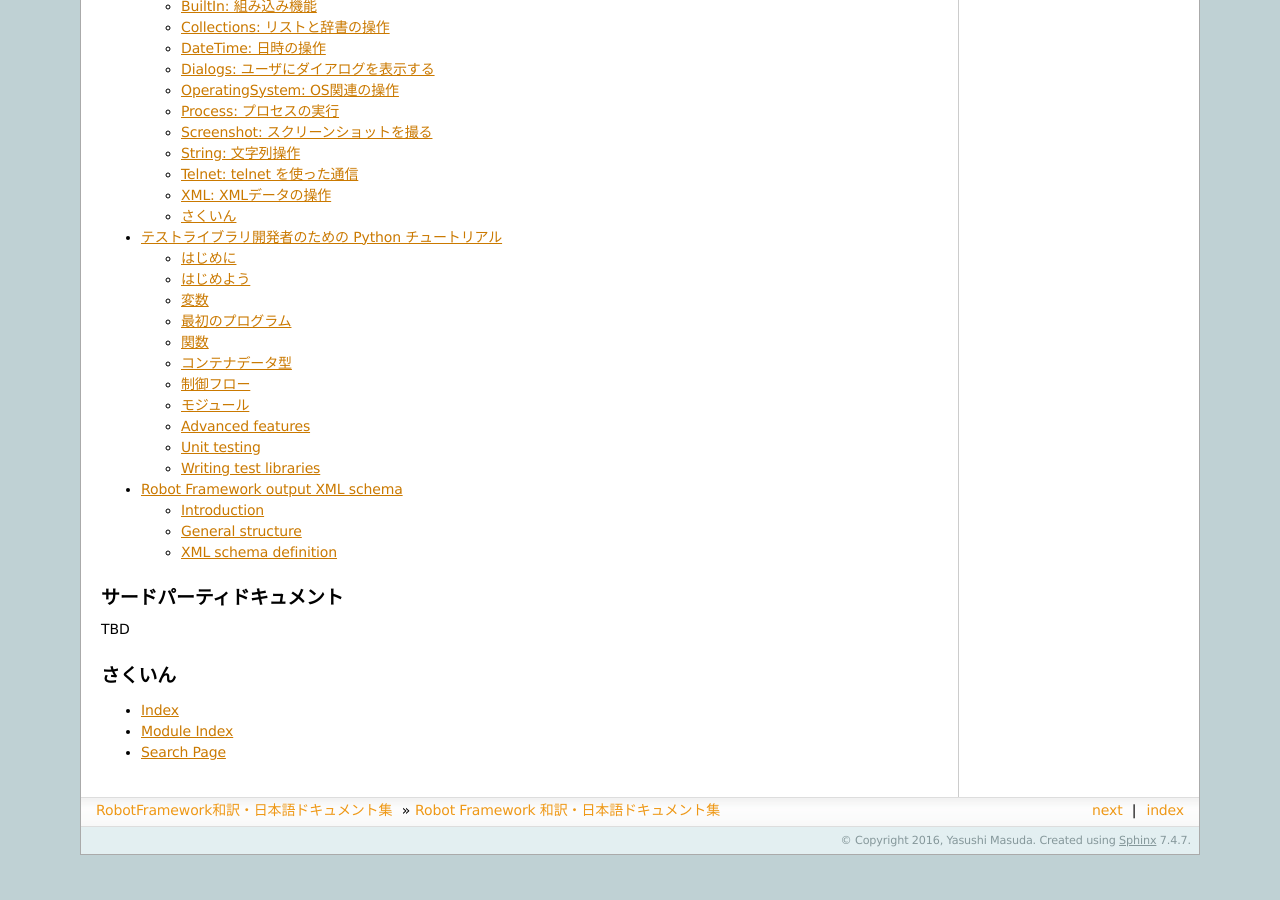
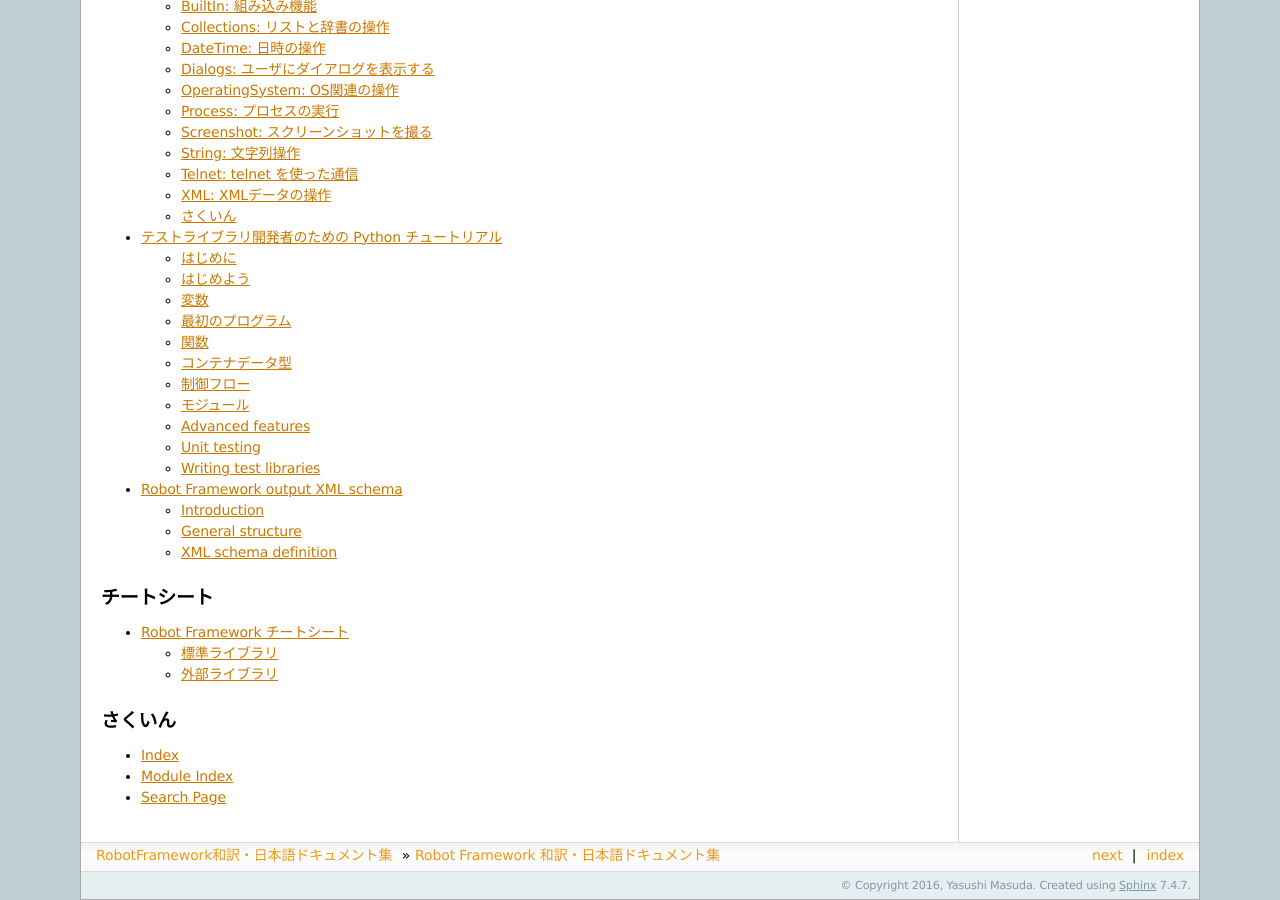
Before and after one commit to whosaysni/robotframework-ja, a Sphinx documentation site: the page built from docs/index.rst, in a window 1280 px wide and 900 px high, scrolled down 989 px. Built offline with Sphinx 7.4.7, drawn with Linux system fonts in a browser that asks for light colours; before the commit the page ends 1844 px from its top, so only the background shows below that; some of the changed lines change nothing that is shown.

Commit message:
チートシートを一部記入した。

```diff
--- a/docs/cheatsheet.txt
+++ b/docs/cheatsheet.rst
@@ -5,153 +5,155 @@
 標準ライブラリ
 ======================
 
+
 BuiltIn
--------------------------
+--------------------------
 .. list-table::
+
     * - キーワード
       - 引数
       - 説明
     * - Call Method
       - object, method_name, \*args, \*\*kwargs
-      -
+      - Pythonオブジェクトのメソッドを呼び出す
     * - Catenate
       - \*items
-      -
+      - 文字列を結合する
     * - Comment
       - \*messages
-      -
+      - 引数を処理せずログに出力する
     * - Continue For Loop
-
-      -
+      -
+      - ループ処理をスキップする
     * - Continue For Loop If
       - condition
-      -
+      - 条件付きでループをスキップする
     * - Convert To Binary
       - item, base=None, prefix=None, length=None
-      -
+      - 2進表記に変換する
     * - Convert To Boolean
       - item
-      -
+      - ブール型に変換する
     * - Convert To Bytes
       - input, input_type=text
-      -
+      - バイト列に変換する
     * - Convert To Hex
       - item, base=None, prefix=None, length=None, lowercase=False
-      -
+      - 16進表記に変換する
     * - Convert To Integer
       - item, base=None
-      -
+      - 整数オブジェクトに変換する
     * - Convert To Number
       - item, precision=None
-      -
+      - 数値オブジェクトに変換する
     * - Convert To Octal
       - item, base=None, prefix=None, length=None
-      -
+      - 8進表記に変換する
     * - Convert To String
       - item
-      -
+      - 文字列オブジェクトに変換する
     * - Create Dictionary
       - \*items
-      -
+      - 辞書オブジェクトを生成する
     * - Create List
       - \*items
-      -
+      - リストオブジェクトを生成する
     * - Evaluate
       - expression, modules=None, namespace=None
-      -
+      - 式を評価する
     * - Exit For Loop
-
-      -
+      -
+      - ループを抜ける
     * - Exit For Loop If
       - condition
-      -
+      - 条件付きでループを抜ける
     * - Fail
       - msg=None, \*tags
-      -
+      - テストを強制的に失敗させる
     * - Fatal Error
       - msg=None
-      -
+      - テストを中断する
     * - Get Count
       - item1, item2
-      -
+      - 配列の特定の要素の個数を数える
     * - Get Length
       - item
-      -
+      - 配列要素の個数を数える
     * - Get Library Instance
       - name=None, all=False
-      -
+      - 他のライブラリインスタンスを得る
     * - Get Time
       - format=timestamp, time_=NOW
-      -
+      - 時刻を得る
     * - Get Variable Value
       - name, default=None
-      -
+      - 変数の値を調べる
     * - Get Variables
       - no_decoration=False
-      -
+      - スコープ中の変数リストを得る
     * - Import Library
       - name, \*args
-      -
+      - ライブラリをインポートする
     * - Import Resource
       - path
-      -
+      - リソースをインポートする
     * - Import Variables
       - path, \*args
-      -
+      - 変数ファイルをインポートする
     * - Keyword Should Exist
       - name, msg=None
-      -
+      - キーワードが定義されているか確かめる
     * - Length Should Be
       - item, length, msg=None
-      -
+      - 配列の長さを検証する
     * - Log
       - message, level=INFO, html=False, console=False, repr=False
-      -
+      - ログを出力する
     * - Log Many
       - \*messages
-      -
+      - 長いログを出力する
     * - Log To Console
       - message, stream=STDOUT, no_newline=False
-      -
+      - コンソールにログを出力する
     * - Log Variables
       - level=INFO
-      -
+      - 変数をログに出力する
     * - No Operation
-
-      -
+      -
+      - 何もしない
     * - Pass Execution
       - message, \*tags
-      -
+      - テストの実行を飛ばして PASS マークを付ける
     * - Pass Execution If
       - condition, message, \*tags
-      -
+      - 条件付きでテストの実行を飛ばす
     * - Regexp Escape
       - \*patterns
-      -
+      - 正規表現エスケープ済みの文字列を得る
     * - Reload Library
       - name_or_instance
-      -
+      - ライブラリをロードし直す
     * - Remove Tags
       - \*tags
-      -
+      - タグを除去する
     * - Repeat Keyword
       - repeat, name, \*args
-      -
+      - キーワードを指定回数繰り返す
     * - Replace Variables
       - text
-      -
+      - 変数を置き換える
     * - Return From Keyword
       - \*return_values
-      -
+      - キーワードの実行から抜ける
     * - Return From Keyword If
       - condition, \*return_values
-      -
+      - 条件付きでキーワードの実行から抜ける
     * - Run Keyword
       - name, \*args
-      -
+      - キーワードを実行する
     * - Run Keyword And Continue On Failure
       - name, \*args
-      -
+      - キーワードを実行して、失敗しても継続する
     * - Run Keyword And Expect Error
       - expected_error, name, \*args
       -
@@ -316,8 +318,9 @@
       -
 
 Collections
--------------------------
+--------------------------
 .. list-table::
+
     * - キーワード
       - 引数
       - 説明
@@ -452,8 +455,9 @@
       -
 
 DateTime
--------------------------
+--------------------------
 .. list-table::
+
     * - キーワード
       - 引数
       - 説明
@@ -483,8 +487,9 @@
       -
 
 Dialogs
--------------------------
+--------------------------
 .. list-table::
+
     * - キーワード
       - 引数
       - 説明
@@ -502,8 +507,9 @@
       -
 
 Easter
--------------------------
+--------------------------
 .. list-table::
+
     * - キーワード
       - 引数
       - 説明
@@ -512,8 +518,9 @@
       -
 
 OperatingSystem
--------------------------
+--------------------------
 .. list-table::
+
     * - キーワード
       - 引数
       - 説明
@@ -590,7 +597,7 @@
       - name, default=None
       -
     * - Get Environment Variables
-
+      -
       -
     * - Get File
       - path, encoding=UTF-8, encoding_errors=strict
@@ -687,8 +694,9 @@
       -
 
 Process
--------------------------
+--------------------------
 .. list-table::
+
     * - キーワード
       - 引数
       - 説明
@@ -739,14 +747,15 @@
       -
 
 Remote
--------------------------
+--------------------------
 Getting keyword names from library 'Remote' failed: Calling dynamic method 'get_keyword_names' failed: Connecting remote server at http://127.0.0.1:8270 failed: [Errno 61] Connection refused
 
 Try --help for usage information.
 
 Reserved
--------------------------
+--------------------------
 .. list-table::
+
     * - キーワード
       - 引数
       - 説明
@@ -782,8 +791,9 @@
       -
 
 Screenshot
--------------------------
+--------------------------
 .. list-table::
+
     * - キーワード
       - 引数
       - 説明
@@ -798,8 +808,9 @@
       -
 
 String
--------------------------
+--------------------------
 .. list-table::
+
     * - キーワード
       - 引数
       - 説明
@@ -895,13 +906,14 @@
       -
 
 Telnet
--------------------------
+--------------------------
 .. list-table::
+
     * - キーワード
       - 引数
       - 説明
     * - Close All Connections
-
+      -
       -
     * - Close Connection
       - loglevel=None
@@ -962,8 +974,9 @@
       -
 
 XML
--------------------------
+--------------------------
 .. list-table::
+
     * - キーワード
       - 引数
       - 説明
@@ -1080,12 +1093,13 @@
       -
 
 外部ライブラリ
-======================
+===========================
 
 
 AppiumLibrary
 -------------------------
 .. list-table::
+
     * - キーワード
       - 引数
       - 説明
@@ -1108,10 +1122,10 @@
       - locator
       -
     * - Close All Applications
-
+      -
       -
     * - Close Application
-
+      -
       -
     * - Element Attribute Should Match
       - locator, attr_name, match_pattern, regexp=False
@@ -1129,13 +1143,13 @@
       - locator, expected
       -
     * - Get Appium Timeout
-
+      -
       -
     * - Get Contexts
-
+      -
       -
     * - Get Current Context
-
+      -
       -
     * - Get Element Attribute
       - locator, attribute
@@ -1150,13 +1164,13 @@
       - locator, first_element_only=False, fail_on_error=True
       -
     * - Get Network Connection Status
-
+      -
       -
     * - Get Source
-
+      -
       -
     * - Go Back
-
+      -
       -
     * - Go To Url
       - url
@@ -1174,10 +1188,10 @@
       - locator, text
       -
     * - Landscape
-
+      -
       -
     * - Lock
-
+      -
       -
     * - Log Source
       - loglevel=INFO
@@ -1207,7 +1221,7 @@
       - locator, percent=200%, steps=1
       -
     * - Portrait
-
+      -
       -
     * - Press Keycode
       - keycode, metastate=None
@@ -1228,7 +1242,7 @@
       - application_id
       -
     * - Reset Application
-
+      -
       -
     * - Scroll
       - start_locator, end_locator
@@ -1243,7 +1257,7 @@
       - connectionStatus
       -
     * - Shake
-
+      -
       -
     * - Swipe
       - start_x, start_y, end_x, end_y, duration=1000
@@ -1276,6 +1290,7 @@
 ArchiveLibrary
 -------------------------
 .. list-table::
+
     * - キーワード
       - 引数
       - 説明
@@ -1298,6 +1313,7 @@
 DatabaseLibrary
 -------------------------
 .. list-table::
+
     * - キーワード
       - 引数
       - 説明
@@ -1320,7 +1336,7 @@
       - selectStatement
       -
     * - Disconnect From Database
-
+      -
       -
     * - Execute Sql Script
       - sqlScriptFileName
@@ -1353,6 +1369,7 @@
 FtpLibrary
 -------------------------
 .. list-table::
+
     * - キーワード
       - 引数
       - 説明
@@ -1375,7 +1392,7 @@
       - host, user=anonymous, password=anonymous@, port=21, timeout=30, connId=default
       -
     * - Get All Ftp Connections
-
+      -
       -
     * - Get Welcome
       - connId=default
@@ -1405,6 +1422,7 @@
 HttpLibrary
 -------------------------
 .. list-table::
+
     * - キーワード
       - 引数
       - 説明
@@ -1424,6 +1442,7 @@
 MQTTLibrary
 -------------------------
 .. list-table::
+
     * - キーワード
       - 引数
       - 説明
@@ -1431,7 +1450,7 @@
       - broker, port=1883, client_id=, clean_session=True
       -
     * - Disconnect
-
+      -
       -
     * - Publish
       - topic, message=None, qos=0, retain=False
@@ -1458,6 +1477,7 @@
 Rammbock
 -------------------------
 .. list-table::
+
     * - キーワード
       - 引数
       - 説明
@@ -1480,7 +1500,7 @@
       - length, name, value=None, terminator=None
       -
     * - Clear Message Streams
-
+      -
       -
     * - Client Receives Binary
       - name=None, timeout=None, label=None
@@ -1507,28 +1527,28 @@
       - name, length, type, \*parameters
       -
     * - Embed Seqdiag Sequence
-
+      -
       -
     * - End Bag
-
+      -
       -
     * - End Binary Container
-
+      -
       -
     * - End Conditional
-
+      -
       -
     * - End Protocol
-
+      -
       -
     * - End Struct
-
+      -
       -
     * - End Tbcd Container
-
+      -
       -
     * - End Union
-
+      -
       -
     * - Get Client Protocol
       - name=None
@@ -1561,7 +1581,7 @@
       - name, \*parameters
       -
     * - Log Handler Messages
-
+      -
       -
     * - New Binary Container
       - name
@@ -1585,10 +1605,10 @@
       - length
       -
     * - Reset Handler Messages
-
+      -
       -
     * - Reset Rammbock
-
+      -
       -
     * - Save Template
       - name, unlocked=False
@@ -1675,6 +1695,7 @@
 Selenium2Library
 -------------------------
 .. list-table::
+
     * - キーワード
       - 引数
       - 説明
@@ -1700,7 +1721,7 @@
       - locator
       -
     * - Choose Cancel On Next Confirmation
-
+      -
       -
     * - Choose File
       - locator, file_path
@@ -1727,16 +1748,16 @@
       - locator
       -
     * - Close All Browsers
-
+      -
       -
     * - Close Browser
-
+      -
       -
     * - Close Window
-
+      -
       -
     * - Confirm Action
-
+      -
       -
     * - Create Webdriver
       - driver_name, alias=None, kwargs={}, \*\*init_kwargs
@@ -1748,7 +1769,7 @@
       - text, loglevel=INFO
       -
     * - Delete All Cookies
-
+      -
       -
     * - Delete Cookie
       - name
@@ -1802,13 +1823,13 @@
       - dismiss=True
       -
     * - Get All Links
-
+      -
       -
     * - Get Cookie Value
       - name
       -
     * - Get Cookies
-
+      -
       -
     * - Get Element Attribute
       - attribute_locator
@@ -1820,7 +1841,7 @@
       - locator
       -
     * - Get Location
-
+      -
       -
     * - Get Matching Xpath Count
       - xpath
@@ -1838,16 +1859,16 @@
       - locator
       -
     * - Get Selenium Implicit Wait
-
+      -
       -
     * - Get Selenium Speed
-
+      -
       -
     * - Get Selenium Timeout
-
+      -
       -
     * - Get Source
-
+      -
       -
     * - Get Table Cell
       - table_locator, row, column, loglevel=INFO
@@ -1856,7 +1877,7 @@
       - locator
       -
     * - Get Title
-
+      -
       -
     * - Get Value
       - locator
@@ -1871,22 +1892,22 @@
       - locator
       -
     * - Get Window Identifiers
-
+      -
       -
     * - Get Window Names
-
+      -
       -
     * - Get Window Position
-
+      -
       -
     * - Get Window Size
-
+      -
       -
     * - Get Window Titles
-
+      -
       -
     * - Go Back
-
+      -
       -
     * - Go To
       - url
@@ -1907,7 +1928,7 @@
       - locator
       -
     * - List Windows
-
+      -
       -
     * - Location Should Be
       - url
@@ -1919,16 +1940,16 @@
       - locator, expected_locator_count, message=, loglevel=INFO
       -
     * - Log Location
-
+      -
       -
     * - Log Source
       - loglevel=INFO
       -
     * - Log Title
-
+      -
       -
     * - Maximize Browser Window
-
+      -
       -
     * - Mouse Down
       - locator
@@ -2021,7 +2042,7 @@
       - keyword
       -
     * - Reload Page
-
+      -
       -
     * - Remove Location Strategy
       - strategy_name
@@ -2120,7 +2141,7 @@
       - locator
       -
     * - Unselect Frame
-
+      -
       -
     * - Unselect From List
       - locator, \*items
@@ -2171,14 +2192,15 @@
 SSHLibrary
 -------------------------
 .. list-table::
+
     * - キーワード
       - 引数
       - 説明
     * - Close All Connections
-
+      -
       -
     * - Close Connection
-
+      -
       -
     * - Directory Should Exist
       - path
@@ -2202,7 +2224,7 @@
       - index_or_alias=None, index=False, host=False, alias=False, port=False, timeout=False, newline=False, prompt=False, term_type=False, width=False, height=False, encoding=False
       -
     * - Get Connections
-
+      -
       -
     * - Get Directory
       - source, destination=., recursive=False
--- a/docs/index.rst
+++ b/docs/index.rst
@@ -35,10 +35,13 @@
    schema/README
 
 
-サードパーティドキュメント
+チートシート
 ============================
 
-TBD
+.. toctree::
+   :maxdepth: 2
+
+   cheatsheet
 
 
 さくいん
```
